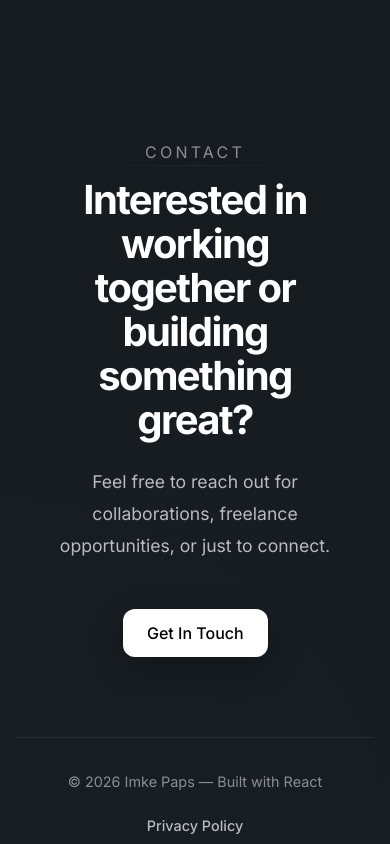
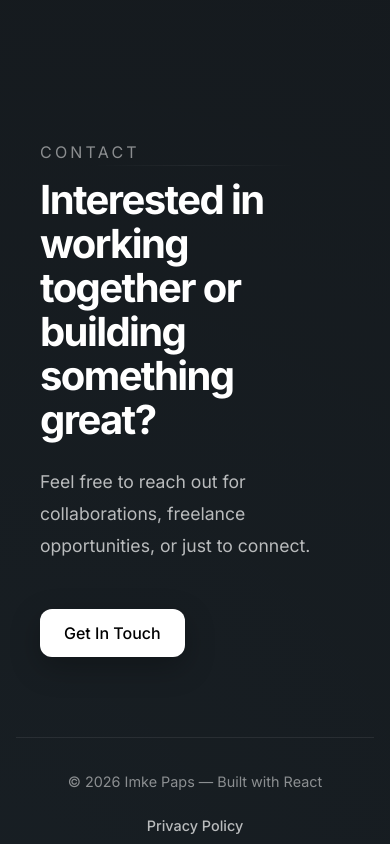
Before and after one commit to imkePaps/Portfolio, a React (Vite) app in the folder frontend/: page / in a window 390 px wide. Shown: the part 11156-12000 px from the top of the page. Built offline with nearby package versions, Linux system fonts and the light colour scheme.

Commit message:
feat (Components) : better responsive

```diff
--- a/frontend/src/components/ContactSection/ContactSection.module.css
+++ b/frontend/src/components/ContactSection/ContactSection.module.css
@@ -35,3 +35,19 @@
 .actions {
   margin-top: var(--space-lg);
 }
+
+@media (max-width: 768px) {
+  .container p:first-child,
+  .container h2,
+  .description {
+    text-align: left;
+  }
+
+  .actions {
+    display: flex;
+    flex-direction: column;
+    align-items: flex-start;
+    gap: var(--space-sm);
+  }
+
+}
--- a/frontend/src/components/ExperienceSection/ExperienceSection.module.css
+++ b/frontend/src/components/ExperienceSection/ExperienceSection.module.css
@@ -236,7 +236,7 @@
 }
 
 /* MOBILE */
-@media (max-width: 640px) {
+@media (max-width: 768px) {
   .header {
     margin-bottom: 56px;
   }
--- a/frontend/src/components/SkillsSection/SkillsSection.module.css
+++ b/frontend/src/components/SkillsSection/SkillsSection.module.css
@@ -95,7 +95,7 @@
   }
 
   .expanded {
-    max-height: 1200px;
+    max-height: 100%;
   }
 
   .expanded::after {
--- a/frontend/src/pages/ProjectDetailPage.module.css
+++ b/frontend/src/pages/ProjectDetailPage.module.css
@@ -271,3 +271,26 @@
     opacity: 1;
   }
 }
+
+@media (max-width: 768px) {
+  .arrow {
+    width: 36px;
+    height: 36px;
+    font-size: 1.1rem;
+    background: rgba(255, 255, 255, 0.06);
+    border: 1px solid rgba(255, 255, 255, 0.06);
+  }
+
+  .arrow.left {
+    left: 12px;
+  }
+
+  .arrow.right {
+    right: 12px;
+  }
+
+  .arrow:hover {
+    transform: translateY(-50%) scale(1.05);
+    background: rgba(255, 255, 255, 0.1);
+  }
+}
```
